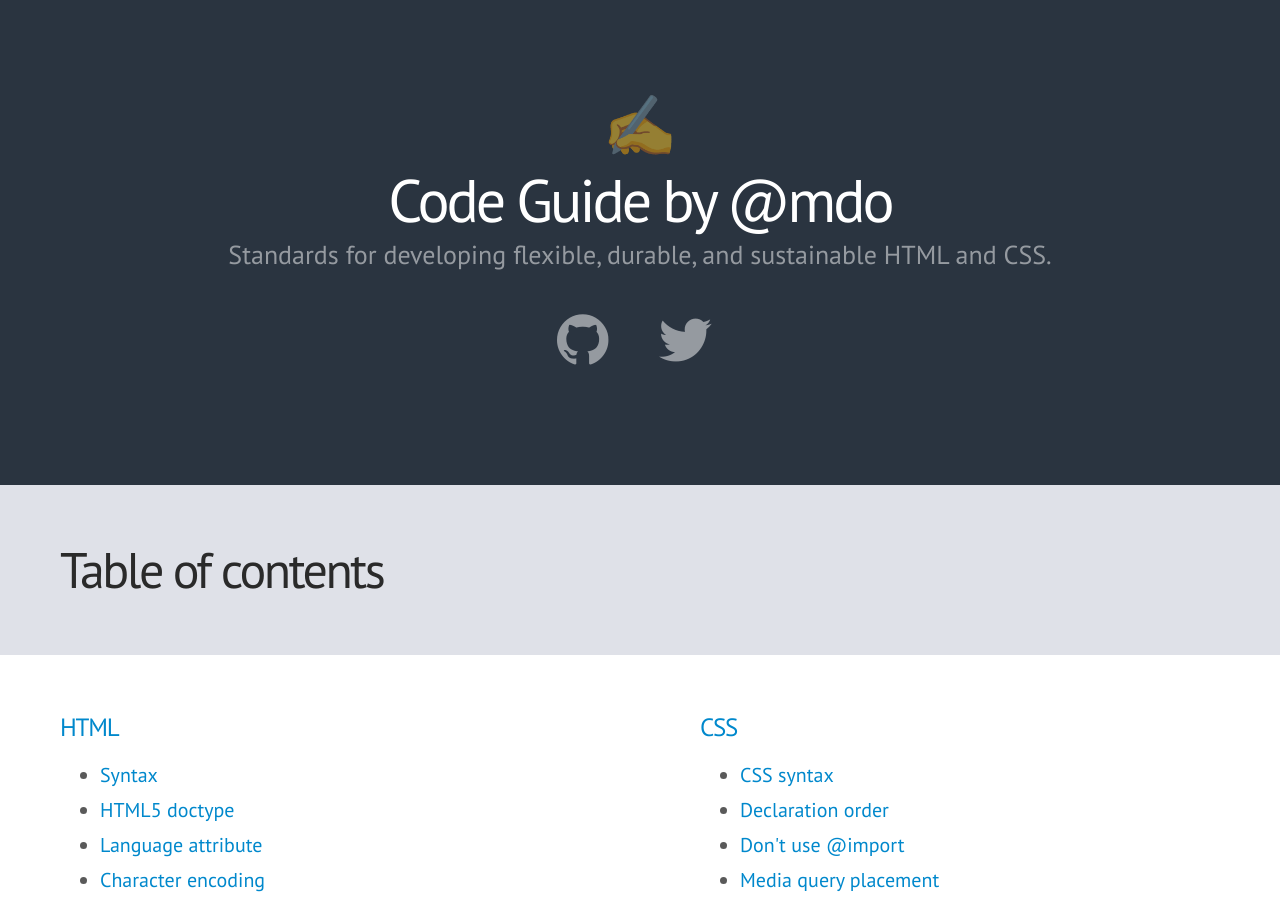
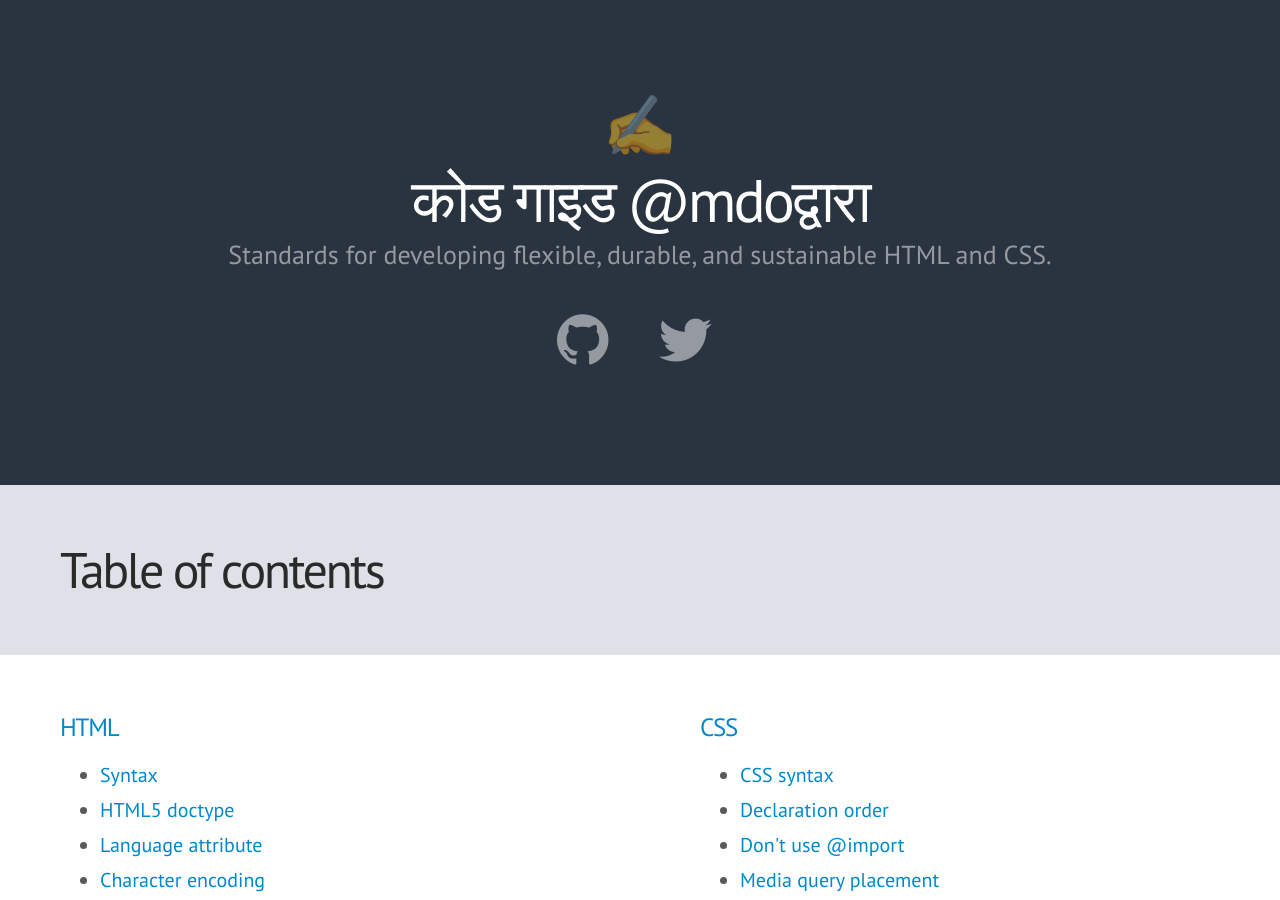
Before and after one commit to hidaytrahman/hidaytrahman.github.io, a Jekyll site: the page built from code-guide/index.html, in a window 1280 px wide and 900 px high. Built offline with Jekyll 4.4.1, drawn with Linux system fonts in a browser that asks for light colours; some web fonts are replaced; Markdown is read by kramdown in place of the engine named in the settings; comment, search, counter and statistics services are not loaded.

Commit message:
Update _config.yml

```diff
--- a/code-guide/_config.yml
+++ b/code-guide/_config.yml
@@ -1,4 +1,4 @@
-name:          Code Guide by @mdo
+name:          कोड गाइड @mdoद्वारा
 description:   Standards for developing flexible, durable, and sustainable HTML and CSS.
 url:           http://codeguide.co
 
```
